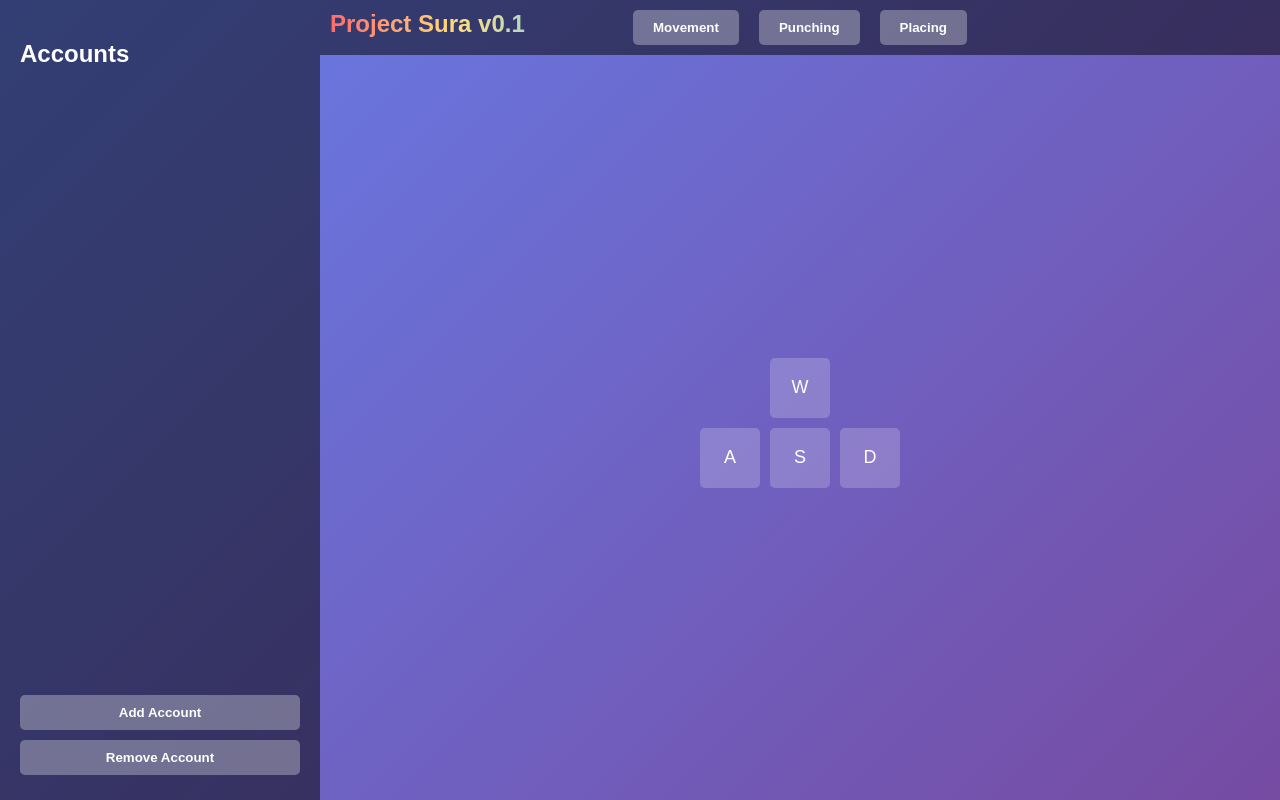
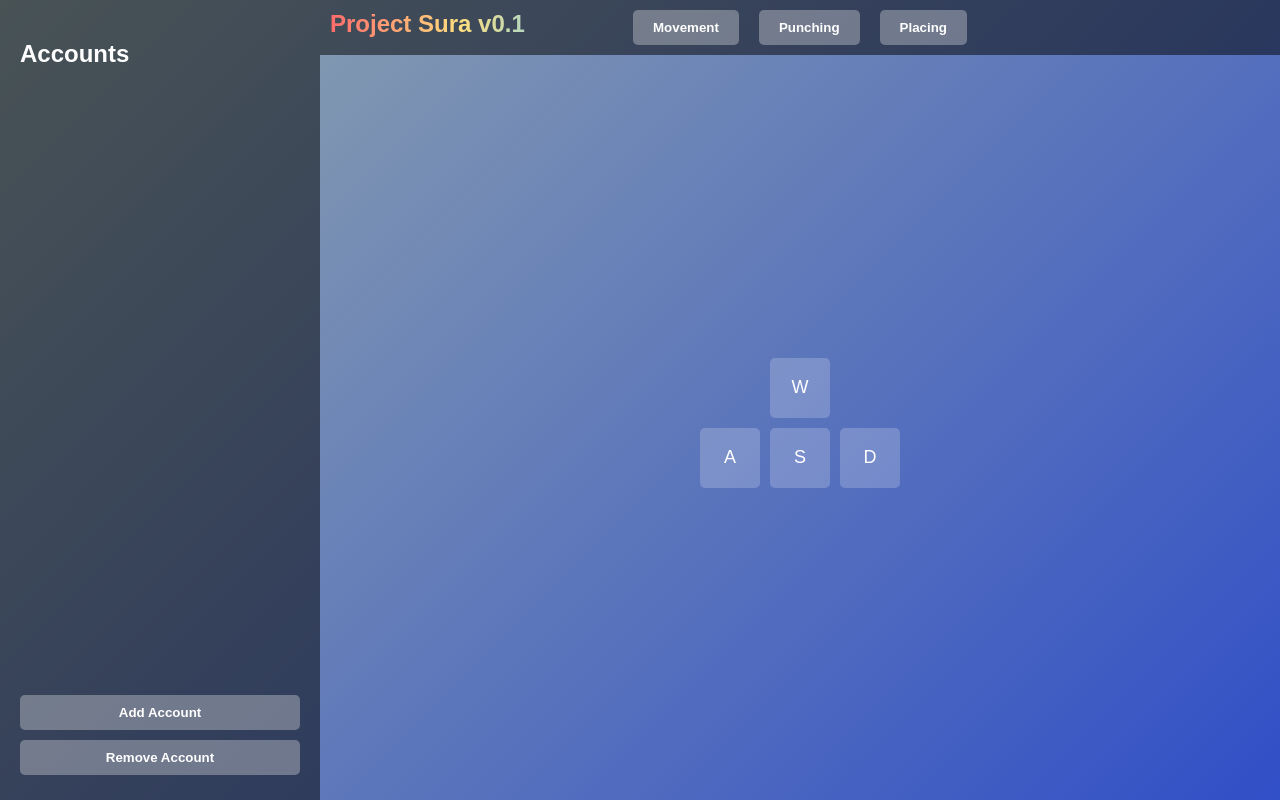
Before and after one commit to xMandq/Sura, a plain HTML site: page index.html in a window 1280 px wide. Drawn offline with Linux system fonts and the light colour scheme.

Commit message:
Update styles.css

```diff
--- a/styles.css
+++ b/styles.css
@@ -3,7 +3,7 @@ body {
     flex-direction: column;
     height: 100vh;
     margin: 0;
-    background: linear-gradient(135deg, #667eea, #764ba2);
+    background: linear-gradient(135deg, #92a7ac, #314fc7);
     font-family: Arial, sans-serif;
     color: #fff;
 }
```
